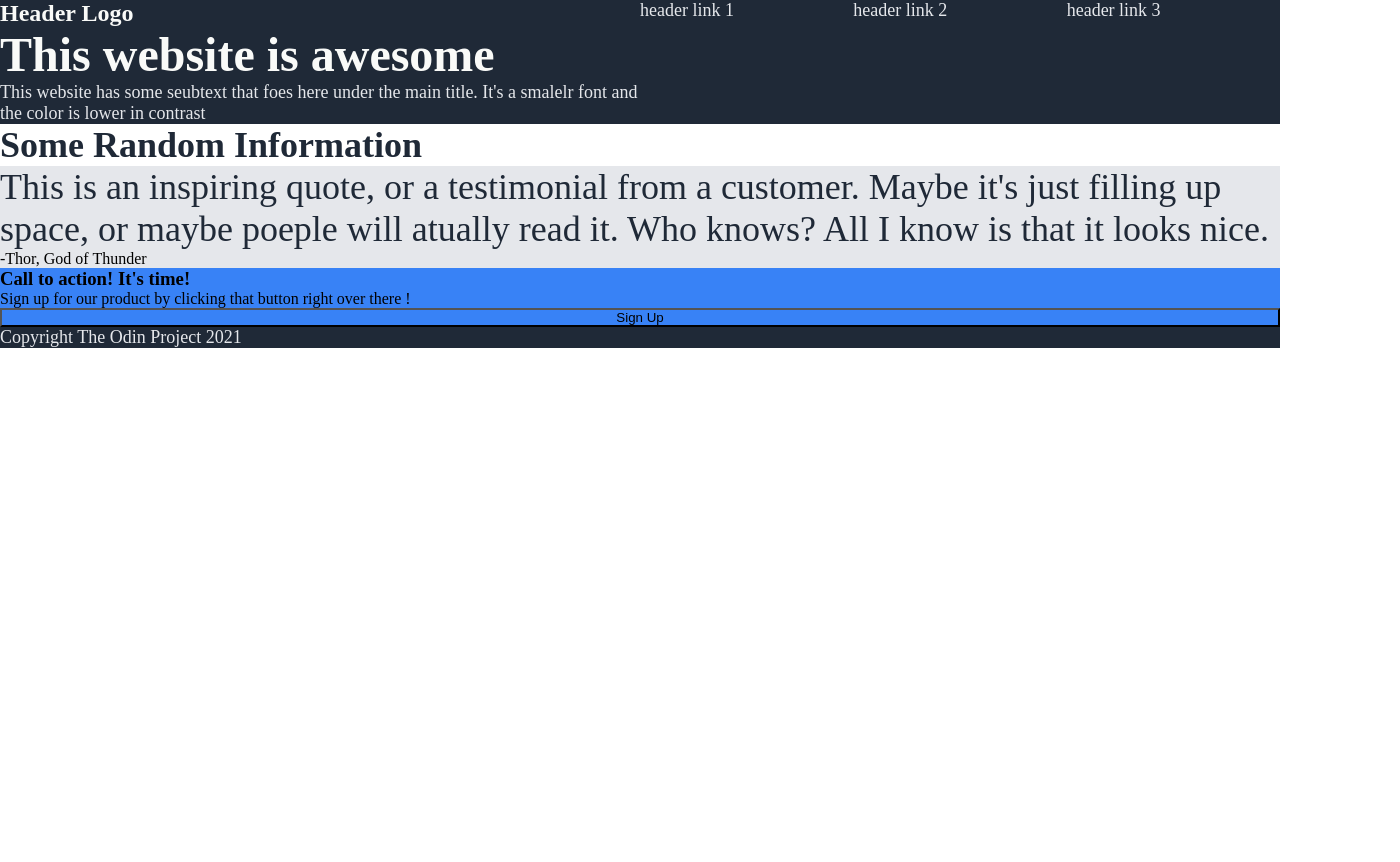
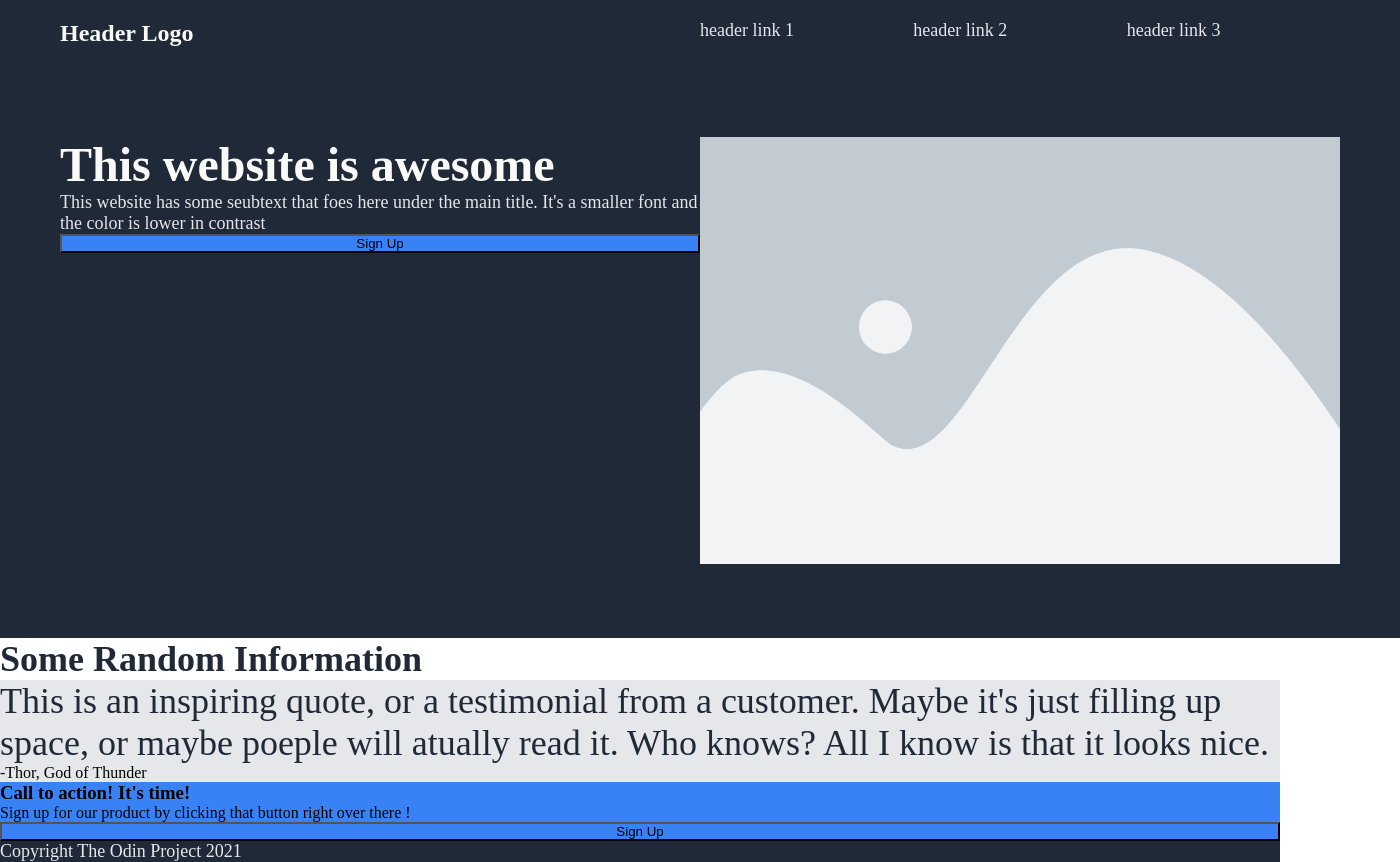
Before and after one commit to xKChan/landingPageNew, a plain HTML site: page index.html in a window 1280 px wide. Shown: the whole page, 1400 px wide, since content can reach past the window. Before the commit the page ends 800 px from the top, so only its background shows below. Drawn offline with Linux system fonts and the light colour scheme.

Commit message:
playing around with flexbox

```diff
--- a/index.html
+++ b/index.html
@@ -22,11 +22,12 @@
         <h1>This website is awesome</h1>
         <p>
           This website has some seubtext that foes here under the main title.
-          It's a smalelr font and the color is lower in contrast
+          It's a smaller font and the color is lower in contrast
         </p>
+        <button>Sign Up</button>
       </div>
-      <div class="hereImg">
-        <img src="" alt="" />
+      <div>
+        <img class="heroImg" src="/images/placeholder.jpg" alt="" />
       </div>
     </div>
     <div class="sectionTwo">
--- a/style.css
+++ b/style.css
@@ -17,6 +17,7 @@ body {
 
 .header {
   display: flex;
+  padding: 20px 60px 70px 60px;
 }
 
 .header > h2 {
@@ -38,6 +39,8 @@ body {
 
 .sectionOne {
   display: flex;
+  flex-direction: row;
+  padding: 20px 60px 70px 60px;
 }
 
 .heroText > h1 {
```
Also changed, not shown: images/placeholder.jpg (added), 1 other file.
